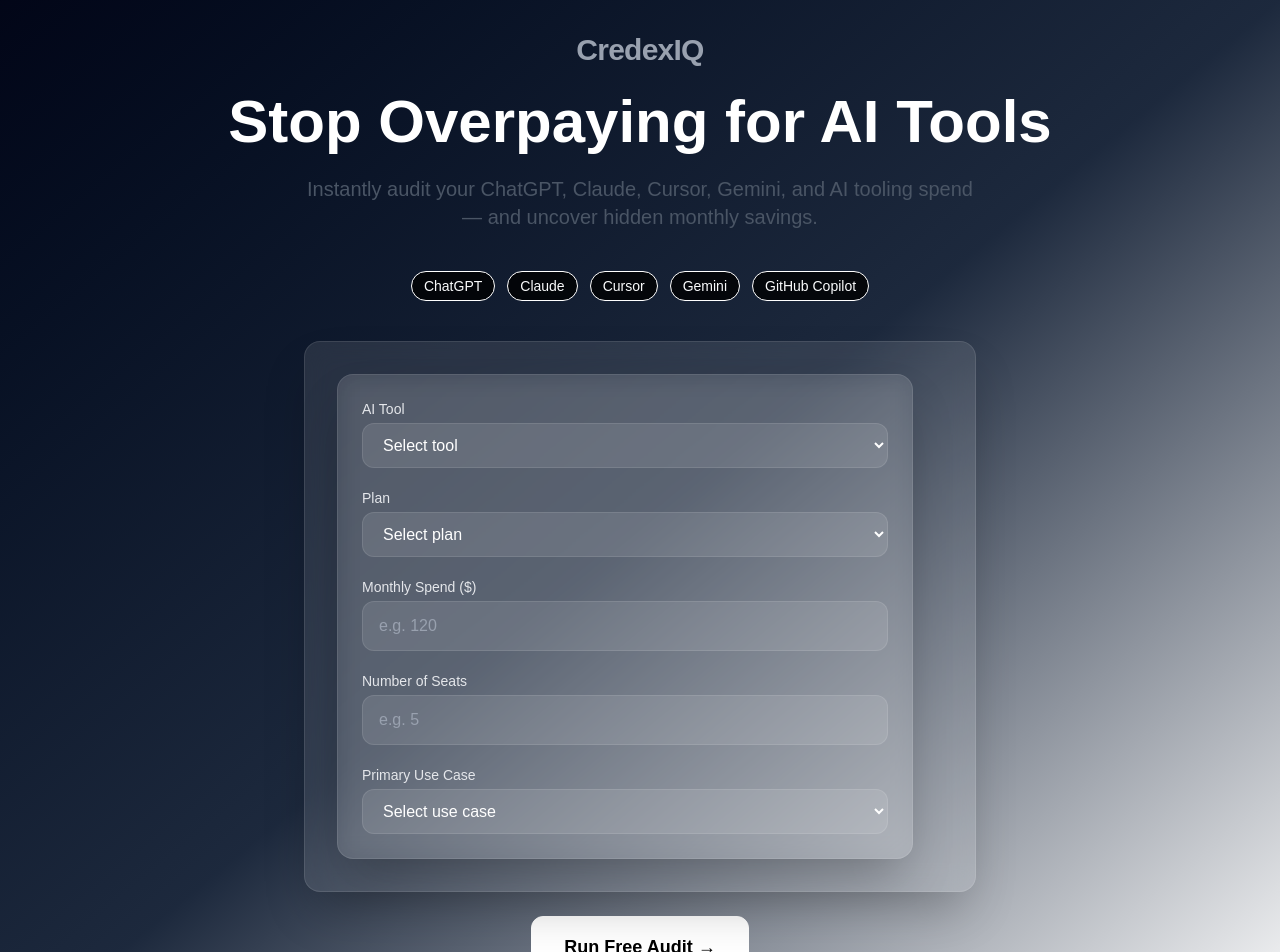
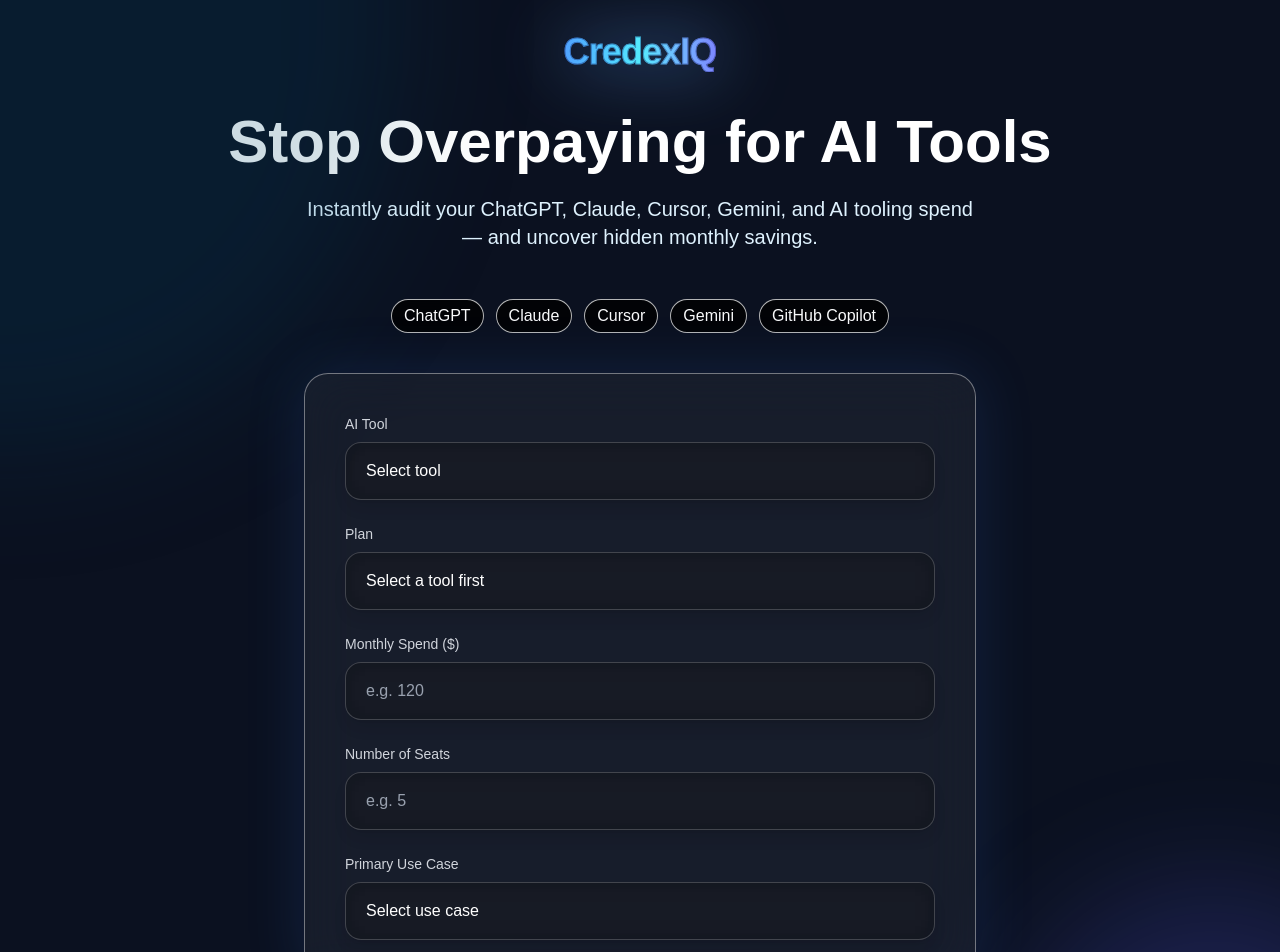
Before and after one commit to SejalBhole-sudo/ai-spend-audit, a Next.js app: page / in a window 1280 px wide. Shown: the top 952 px of the page. Built offline with nearby package versions, Linux system fonts and the light colour scheme.

Commit message:
ui: redesign landing page and improve dynamic audit form UX

```diff
--- a/src/app/page.js
+++ b/src/app/page.js
@@ -84,8 +84,16 @@
 };
 
   return (
-    <main className="min-h-screen flex flex-col items-center p-8 bg-gradient-to-br from-slate-950 via-slate-800 to-indigo-850 text-white">
-      <div className="mb-4 text-2xl md:text-3xl font-bold tracking-tight text-gray-400">
+    <main className="relative overflow-hidden min-h-screen flex flex-col items-center p-8 bg-[#0B1120] text-white">
+      <div className="absolute top-0 left-0 w-[800px] h-[900px] bg-sky-900/20 rounded-full blur-3xl -translate-x-1/2 -translate-y-1/2" />
+
+<div className="absolute bottom-0 right-0 w-[400px] h-[400px] bg-indigo-500/20 rounded-full blur-3xl translate-x-1/3 translate-y-1/3" />
+      <div
+  className="mb-8 text-3xl md:text-4xl font-extrabold tracking-tight bg-gradient-to-r from-blue-400 via-cyan-300 to-indigo-400 bg-clip-text text-transparent drop-shadow-[0_0_35px_rgba(96,165,250,0.9)]"
+  style={{
+    WebkitTextStroke: "1px rgba(10, 10, 81, 0.35)",
+  }}
+>
   CredexIQ
 </div>
 
@@ -93,40 +101,40 @@
   Stop Overpaying for AI Tools
 </h1>
 
-<p className="text-gray-600 text-lg md:text-xl mb-10 text-center max-w-2xl">
+<p className="text-sky-100 text-lg md:text-xl mb-12 text-center max-w-2xl">
   Instantly audit your ChatGPT, Claude, Cursor, Gemini, and AI tooling spend — and uncover hidden monthly savings.
 </p>
 
-<div className="flex flex-wrap justify-center gap-3 mb-10 text-sm text-gray-50">
-  <span className="bg-black/80 border border-white/100 backdrop-blur-sm px-3 py-1 rounded-full">
+<div className="flex flex-wrap justify-center gap-3 mb-10 text-base text-gray-50">
+  <span className="bg-black/80 border border-white/70 backdrop-blur-sm px-3 py-1 rounded-full">
     ChatGPT
   </span>
 
-  <span className="bg-black/80 border border-white/100 backdrop-blur-sm px-3 py-1 rounded-full">
+  <span className="bg-black/80 border border-white/70 backdrop-blur-sm px-3 py-1 rounded-full">
     Claude
   </span>
 
-  <span className="bg-black/80 border border-white/100 backdrop-blur-sm px-3 py-1 rounded-full">
+  <span className="bg-black/80 border border-white/70 backdrop-blur-sm px-3 py-1 rounded-full">
     Cursor
   </span>
 
-  <span className="bg-black/80 border border-white/100 backdrop-blur-sm px-3 py-1 rounded-full">
+  <span className="bg-black/80 border border-white/70 backdrop-blur-sm px-3 py-1 rounded-full">
     Gemini
   </span>
 
-  <span className="bg-black/80 border border-white/100 backdrop-blur-sm px-3 py-1 rounded-full">
+  <span className="bg-black/80 border border-white/70 backdrop-blur-sm px-3 py-1 rounded-full">
     GitHub Copilot
   </span>
 </div>
 
-      <div className="w-full max-w-2xl bg-white/10 backdrop-blur-md border border-white/10 rounded-2xl p-8 shadow-2xl">
+      <div className="w-full max-w-2xl bg-white/5 backdrop-blur-xl border border-white/40 rounded-3xl p-10 shadow-[0_0_60px_rgba(59,130,246,0.15)]">
   <ToolCard
     formData={formData}
     setFormData={setFormData}
   />
 </div>
 {error && (
-  <div className="mt-4 w-full max-w-md bg-red-50 border border-red-200 text-red-700 px-4 py-3 rounded-lg text-sm">
+  <div className="mt-6 w-full max-w-2xl bg-red-500/10 border border-red-400/20 backdrop-blur-md text-red-200 px-5 py-4 rounded-2xl text-sm shadow-lg">
     {error}
   </div>
 )}
@@ -134,10 +142,10 @@
 <button
   onClick={handleAudit}
   disabled={loading}
-  className={`mt-6 px-8 py-4 text-lg rounded-xl border font-semibold transition-all duration-200 ${
+  className={`mt-10 px-10 py-4 text-xl rounded-2xl font-semibold transition-all duration-300 shadow-[0_0_60px_rgba(59,130,246,0.15)] ${
     loading
-      ? "bg-gray-700 border-gray-700 cursor-not-allowed text-gray-300"
-      : "bg-white text-black border-white hover:bg-gray-200"
+      ? "bg-gray-700 text-gray-300 cursor-not-allowed"
+      : "bg-white text-black hover:scale-[1.02] hover:bg-gray-200"
   }`}
 >
   {loading ? "Generating Audit..." : "Run Free Audit →"}
--- a/src/components/ToolCard.js
+++ b/src/components/ToolCard.js
@@ -52,16 +52,23 @@
     ],
   };
 
+  const selectStyles =
+    "w-full appearance-none bg-black/30 border border-white/20 hover:border-blue-400/40 cursor-pointer text-white rounded-2xl px-5 py-4 text-base shadow-lg backdrop-blur-md focus:outline-none focus:ring-2 focus:ring-blue-400/40 transition-all duration-200";
+
+  const inputStyles =
+    "w-full bg-black/30 border border-white/20 hover:border-blue-400/40 text-white placeholder-gray-400 rounded-2xl px-5 py-4 text-base shadow-lg backdrop-blur-md focus:outline-none focus:ring-2 focus:ring-blue-400/40 transition-all duration-200";
+
   return (
-    <div className="w-full max-w-xl bg-white/10 backdrop-blur-md border border-white/10 rounded-2xl p-6 shadow-2xl space-y-5">
+    <div className="w-full space-y-6">
 
       {/* Tool */}
       <div>
-        <label className="block text-sm font-medium text-gray-200 mb-1">
+        <label htmlFor="tool-select" className="block text-sm font-medium text-gray-300 mb-2">
           AI Tool
         </label>
 
         <select
+          id="tool-select"
           value={formData.tool}
           onChange={(e) =>
             setFormData({
@@ -70,33 +77,38 @@
               plan: "",
             })
           }
-          className="w-full bg-white/10 border border-white/10 text-white rounded-xl px-4 py-3 focus:outline-none focus:ring-2 focus:ring-white/20"
+          className={selectStyles}
         >
-          <option value="" className="text-black">
+          <option
+            value=""
+            disabled
+            hidden
+            className="bg-gray-900 text-gray-400"
+          >
             Select tool
           </option>
 
-          <option value="chatgpt" className="text-black">
+          <option value="chatgpt" className="bg-gray-900 text-white">
             ChatGPT
           </option>
 
-          <option value="claude" className="text-black">
+          <option value="claude" className="bg-gray-900 text-white">
             Claude
           </option>
 
-          <option value="cursor" className="text-black">
+          <option value="cursor" className="bg-gray-900 text-white">
             Cursor
           </option>
 
-          <option value="github_copilot" className="text-black">
+          <option value="github_copilot" className="bg-gray-900 text-white">
             GitHub Copilot
           </option>
 
-          <option value="gemini" className="text-black">
+          <option value="gemini" className="bg-gray-900 text-white">
             Gemini
           </option>
 
-          <option value="windsurf" className="text-black">
+          <option value="windsurf" className="bg-gray-900 text-white">
             Windsurf
           </option>
         </select>
@@ -104,11 +116,12 @@
 
      {/* Plan */}
 <div>
-        <label className="block text-sm font-medium text-gray-200 mb-1">
+  <label htmlFor="plan-select" className="block text-sm font-medium text-gray-300 mb-2">
     Plan
   </label>
 
   <select
+    id="plan-select"
     value={formData.plan}
     onChange={(e) =>
       setFormData({
@@ -116,32 +129,31 @@
         plan: e.target.value,
       })
     }
-          className="w-full bg-white/10 border border-white/10 text-white rounded-xl px-4 py-3 focus:outline-none focus:ring-2 focus:ring-white/20"
+    disabled={!formData.tool}
+    className={selectStyles}
   >
-          <option value="" className="text-black">
-            Select plan
+    <option value="" disabled hidden>
+      {formData.tool ? 'Select plan' : 'Select a tool first'}
     </option>
 
-          {formData.tool &&
-            TOOL_PLANS[formData.tool]?.map((plan) => (
-              <option
-                key={plan}
-                value={plan}
-                className="text-black"
-              >
+    {formData.tool && TOOL_PLANS[formData.tool] &&
+      TOOL_PLANS[formData.tool].map((plan) => (
+        <option key={plan} value={plan} className="bg-gray-900 text-white">
           {plan}
         </option>
-            ))}
+      ))
+    }
   </select>
 </div>
 
       {/* Monthly Spend */}
       <div>
-        <label className="block text-sm font-medium text-gray-200 mb-1">
+        <label htmlFor="monthly-spend" className="block text-sm font-medium text-gray-300 mb-2">
           Monthly Spend ($)
         </label>
 
         <input
+          id="monthly-spend"
           type="number"
           placeholder="e.g. 120"
           value={formData.monthlySpend}
@@ -151,17 +163,18 @@
               monthlySpend: e.target.value,
             })
           }
-          className="w-full bg-white/10 border border-white/10 text-white placeholder-gray-400 rounded-xl px-4 py-3 focus:outline-none focus:ring-2 focus:ring-white/20"
+          className={inputStyles}
         />
       </div>
 
       {/* Seats */}
       <div>
-        <label className="block text-sm font-medium text-gray-200 mb-1">
+        <label htmlFor="seats" className="block text-sm font-medium text-gray-300 mb-2">
           Number of Seats
         </label>
 
         <input
+          id="seats"
           type="number"
           placeholder="e.g. 5"
           value={formData.seats}
@@ -171,17 +184,18 @@
               seats: e.target.value,
             })
           }
-          className="w-full bg-white/10 border border-white/10 text-white placeholder-gray-400 rounded-xl px-4 py-3 focus:outline-none focus:ring-2 focus:ring-white/20"
+          className={inputStyles}
         />
       </div>
 
       {/* Use Case */}
       <div>
-        <label className="block text-sm font-medium text-gray-200 mb-1">
+        <label htmlFor="use-case" className="block text-sm font-medium text-gray-300 mb-2">
           Primary Use Case
         </label>
 
         <select
+          id="use-case"
           value={formData.useCase}
           onChange={(e) =>
             setFormData({
@@ -189,25 +203,30 @@
               useCase: e.target.value,
             })
           }
-          className="w-full bg-white/10 border border-white/10 text-white rounded-xl px-4 py-3 focus:outline-none focus:ring-2 focus:ring-white/20"
+          className={selectStyles}
         >
-          <option value="" className="text-black">
+          <option
+            value=""
+            disabled
+            hidden
+            className="bg-gray-900 text-gray-400"
+          >
             Select use case
           </option>
 
-          <option value="coding" className="text-black">
+          <option value="coding" className="bg-gray-900 text-white">
             Coding
           </option>
 
-          <option value="writing" className="text-black">
+          <option value="writing" className="bg-gray-900 text-white">
             Writing
           </option>
 
-          <option value="research" className="text-black">
+          <option value="research" className="bg-gray-900 text-white">
             Research
           </option>
 
-          <option value="design" className="text-black">
+          <option value="design" className="bg-gray-900 text-white">
             Design
           </option>
         </select>
```
Lines whose indentation alone changed are shown as unchanged.
